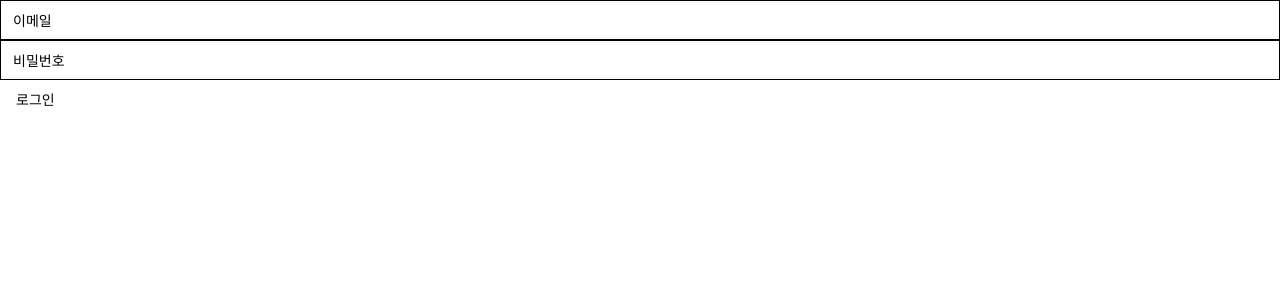
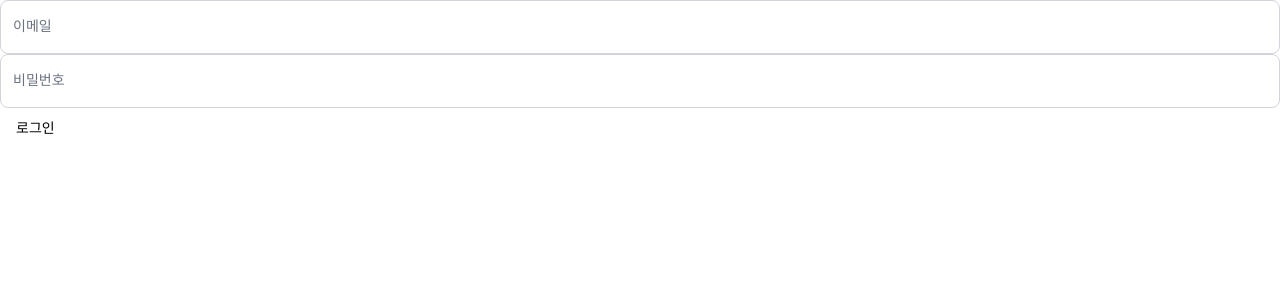
Before and after one commit to TeamMiso/Miso_Admin-V3, a Next.js app: page /auth in a window 1280 px wide. Shown: the top 300 px of the page. Built offline with nearby package versions, Linux system fonts and the light colour scheme; a web font is replaced by a local one.

Commit message:
Update input component ui styles

```diff
--- a/src/components/ui/input.tsx
+++ b/src/components/ui/input.tsx
@@ -11,7 +11,7 @@ const Input = React.forwardRef<HTMLInputElement, InputProps>(
       <input
         type={type}
         className={cn(
-          "flex h-10 w-full rounded-md border border-input bg-background px-3 py-2 text-sm ring-offset-background file:border-0 file:bg-transparent file:text-sm file:font-medium placeholder:text-muted-foreground focus-visible:outline-none focus-visible:ring-2 focus-visible:ring-ring focus-visible:ring-offset-2 disabled:cursor-not-allowed disabled:opacity-0",
+          "font-['Regular'] text-sm flex h-[3.375rem] rounded-[8px] w-full border border-gray-300 bg-background px-3 py-2 ring-offset-background file:border-0 file:bg-transparent file:text-sm file:font-medium placeholder:text-gray-500 focus-visible:outline-none focus-visible:ring-2 focus-visible:ring-ring focus:border-green-500 focus-visible:ring-offset-2 disabled:cursor-not-allowed disabled:opacity-0",
           className
         )}
         ref={ref}
```
